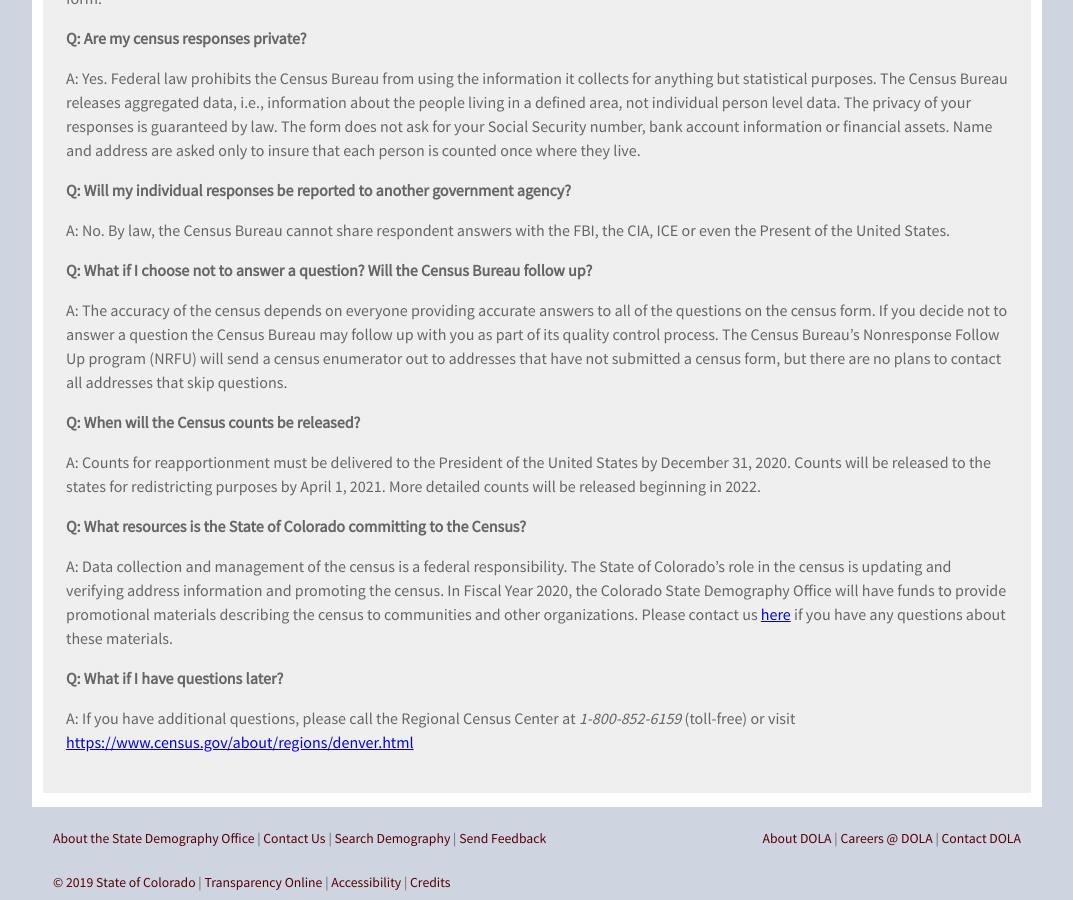
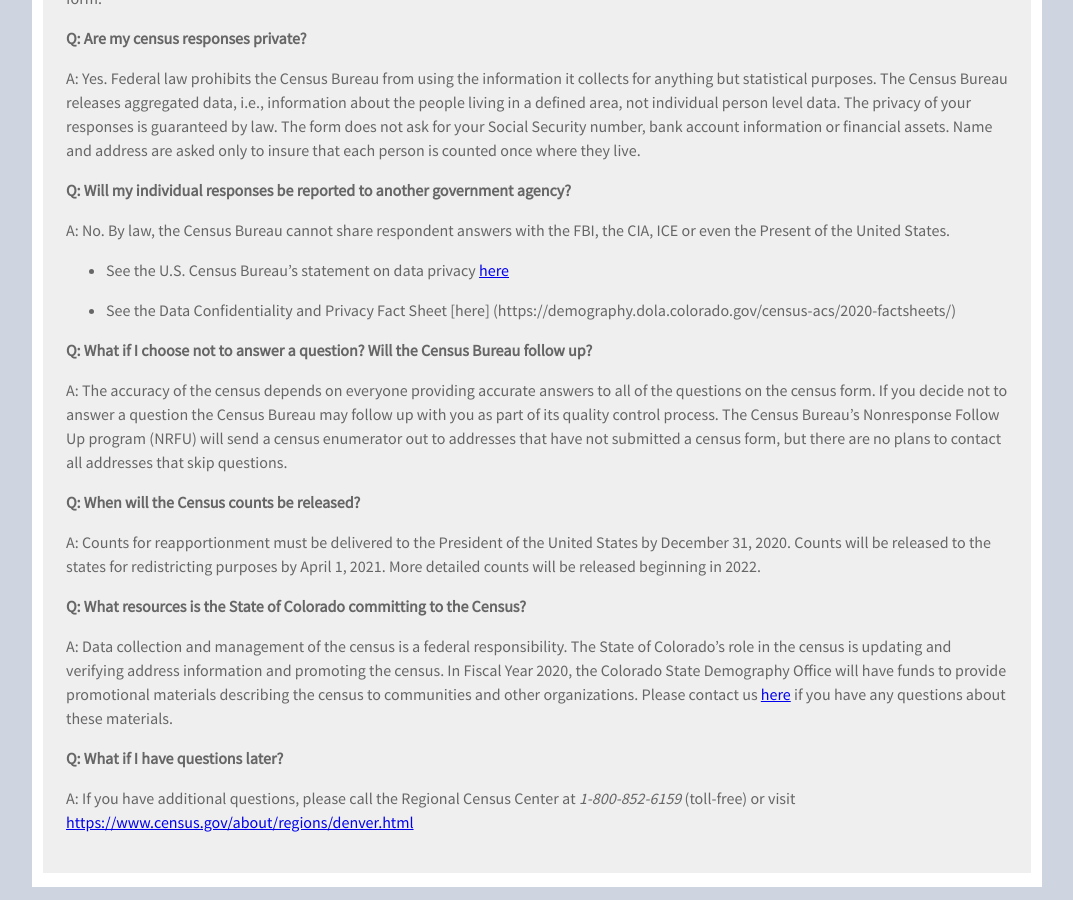
Before and after one commit to TBleess/Website_New, a Jekyll site: the page built from pages/5_CensusACS/2020-faq.md, in a window 1280 px wide and 900 px high, scrolled down 2482 px. Shown: the whole window, without its empty margins (103-1176 px from the left). Built offline with Jekyll 4.4.1, drawn with Linux system fonts in a browser that asks for light colours.

Commit message:
Update 2020-faq.md

```diff
--- a/pages/5_CensusACS/2020-faq.md
+++ b/pages/5_CensusACS/2020-faq.md
@@ -90,6 +90,10 @@ A: Yes.  Federal law prohibits the Census Bureau from using the information it c
 
 A: No.  By law, the Census Bureau cannot share respondent answers with the FBI, the CIA, ICE or even the Present of the United States.
 
+- See the U.S. Census Bureau's statement on data privacy [here](https://www.census.gov/content/dam/Census/library/factsheets/2019/comm/2020-confidentiality-factsheet.pdf)
+
+- See the Data Confidentiality and Privacy Fact Sheet [here] (https://demography.dola.colorado.gov/census-acs/2020-factsheets/)
+
 **Q: What if I choose not to answer a question?  Will the Census Bureau follow up?**
 
 A: The accuracy of the census depends on everyone providing accurate answers to all of the questions on the census form.  If you decide not to answer a question the Census Bureau may follow up with you as part of its quality control process.  The Census Bureau's Nonresponse Follow Up program (NRFU) will send a census enumerator out to addresses that have not submitted a census form, but there are no plans to contact all addresses that skip questions.
```
